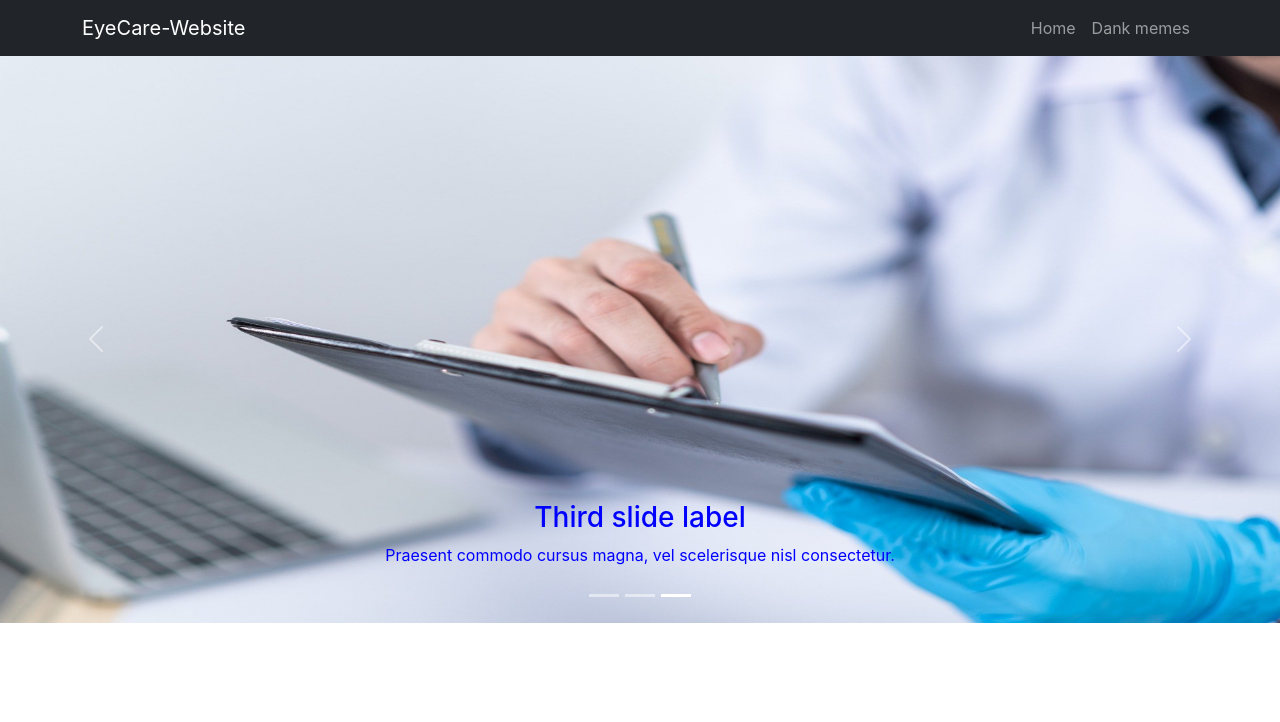
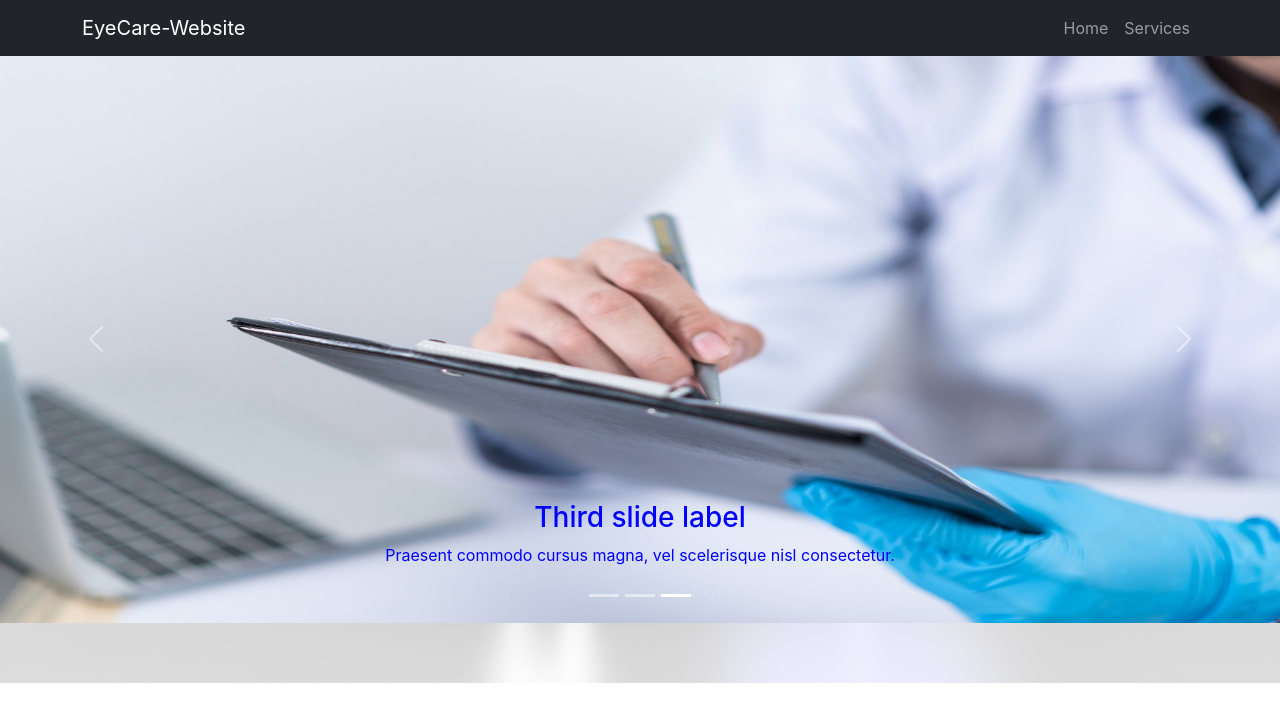
Before and after one commit to tr-folio/eyecare-website, a React (Create React App) app: page / in a window 1280 px wide. Shown: the top 722 px of the page. Built offline with nearby package versions, Linux system fonts and the light colour scheme.

Commit message:
404 added

```diff
--- a/src/App.js
+++ b/src/App.js
@@ -6,6 +6,7 @@ import {
 import './App.css';
 import Header from './Components/Header/Header';
 import Home from './Components/Home/Home';
+import NotFound from './Components/NotFound/NotFound';
 
 function App() {
   return (
@@ -19,6 +20,9 @@ function App() {
           <Route exact path="/">
             <Home></Home>
           </Route>
+          <Route path="*">
+            <NotFound></NotFound>
+          </Route>
         </Switch>
       </Router>
     </>
--- a/src/Components/Header/Header.js
+++ b/src/Components/Header/Header.js
@@ -11,9 +11,7 @@ const Header = () => {
                 <Navbar.Collapse id="responsive-navbar-nav" className="d-flex-lg justify-content-end">
                     <Nav>
                         <Nav.Link as={HashLink} to="/home">Home</Nav.Link>
-                        <Nav.Link as={HashLink} to="#memes">
-                            Dank memes
-                        </Nav.Link>
+                        <Nav.Link as={HashLink} to="/home#services">Services</Nav.Link>
                     </Nav>
                 </Navbar.Collapse>
             </Container>
--- /dev/null
+++ b/src/Components/NotFound/NotFound.css
@@ -0,0 +1,5 @@
+body {
+    background-image: url('../../Images/sign-g2c837337c_1920.png');
+    background-size: cover;
+    background-repeat: no-repeat;
+}
--- /dev/null
+++ b/src/Components/NotFound/NotFound.js
@@ -0,0 +1,13 @@
+import React from "react";
+import "./NotFound.css";
+
+const NotFound = () => {
+    return (
+        <div>
+            <h1 className="text-danger mt-5 ms-5">404 Error!</h1>
+            <h3 className="ms-5">Page not found.</h3>
+        </div>
+    );
+}
+
+export default NotFound;
```
Also changed, not shown: src/Images/sign-g2c837337c_1920.png (added).
